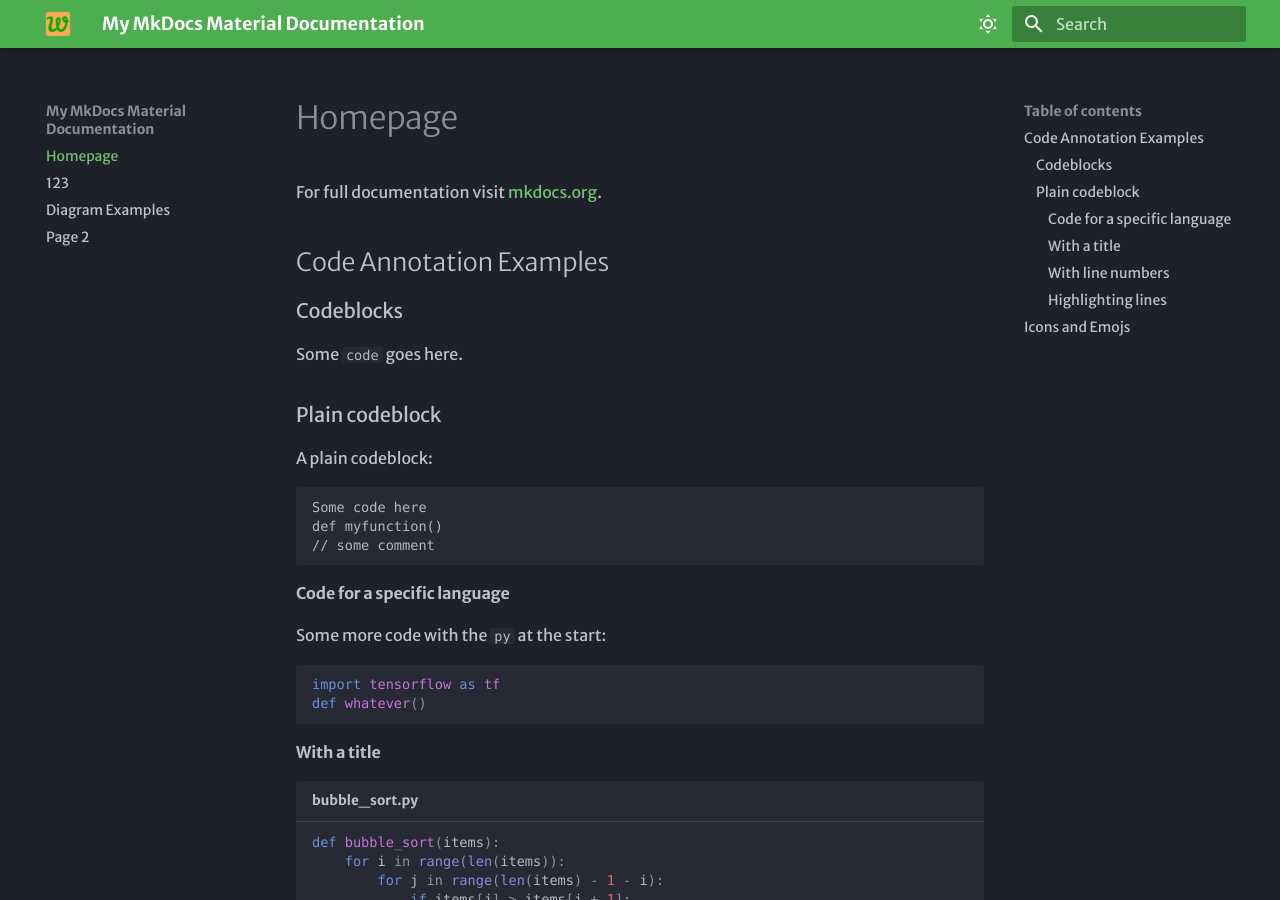
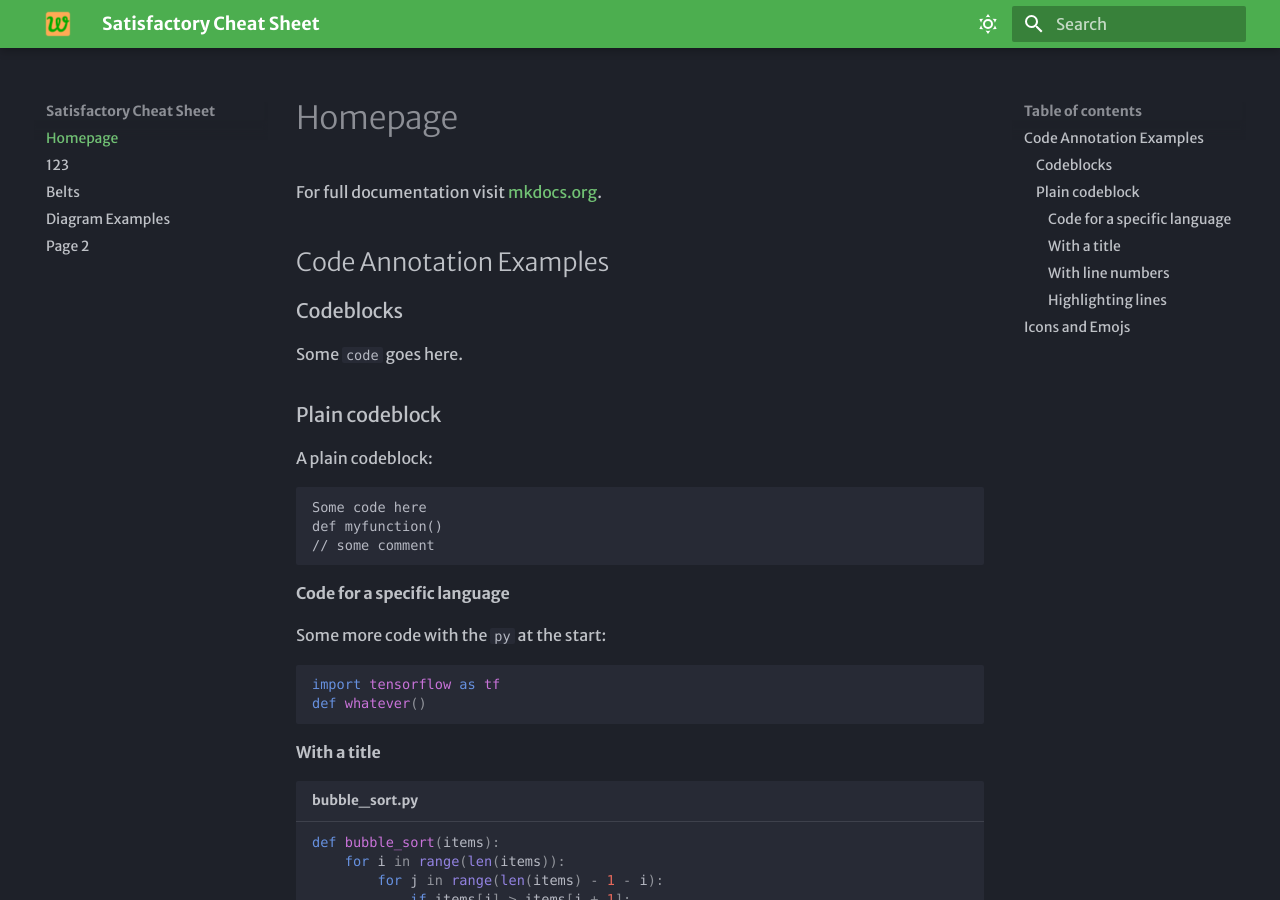
Before and after one commit to SvenLameir/satisfactory-cheat-sheet, an MkDocs documentation site: the page built from docs/index.md, in a window 1280 px wide and 900 px high. Built offline with MkDocs 1.6.1 and Material for MkDocs 9.7.7, drawn with Linux system fonts in a browser that asks for light colours; emoji names are drawn with the system emoji font; some web fonts are replaced.

Commit message:
update Site name

```diff
--- a/mkdocs.yml
+++ b/mkdocs.yml
@@ -1,4 +1,4 @@
-site_name: My MkDocs Material Documentation
+site_name: Satisfactory Cheat Sheet
 site_url: https://sitename.example
 theme:
   name: material
```
Also changed, not shown: docs/belts.md (added, +2 -0 lines).
